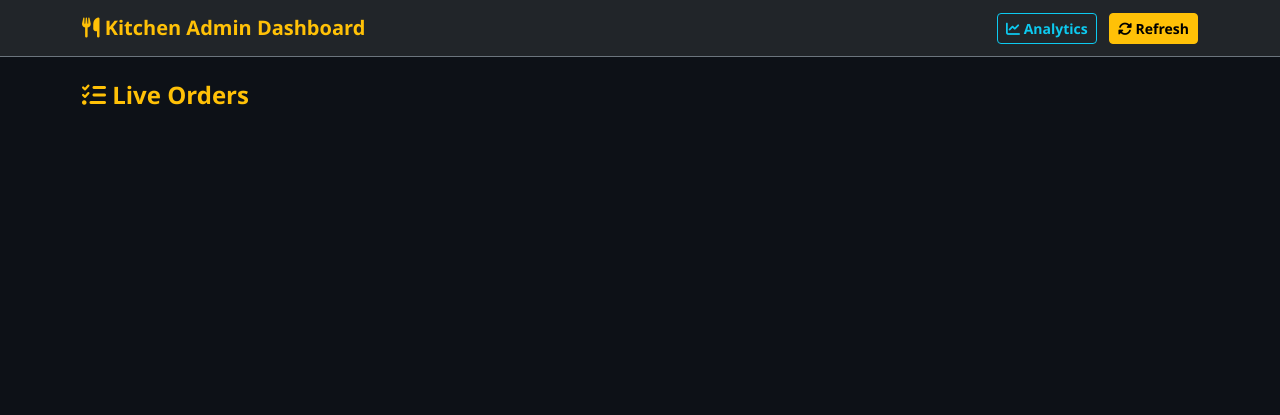
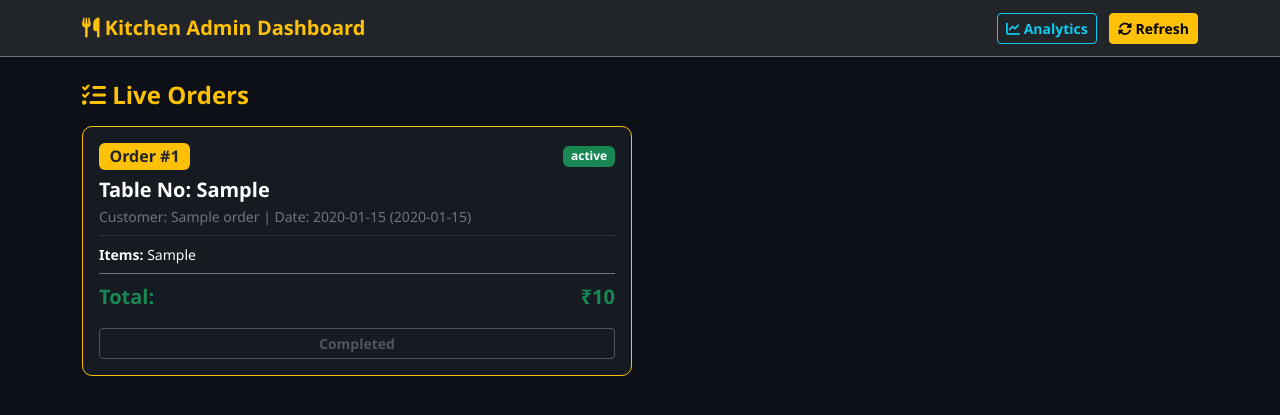
Before and after one commit to Harshadamahajan28/hotel-menu-app, a Flask app: page /admin in a window 1280 px wide. Shown: the top 415 px of the page. Run offline with Flask 3, Linux system fonts and the light colour scheme; tables that the repository leaves empty hold one stand-in row (values such as "Sample post").

Commit message:
Update admin.html

```diff
--- a/templates/admin.html
+++ b/templates/admin.html
@@ -42,18 +42,13 @@
                 }
 
                 data.orders.forEach(ord => {
-                    let itemsHTML = '';
-                    ord.items.forEach(i => {
-                        itemsHTML += `<li class="d-flex justify-content-between"><span>${i.name} (x${i.qty})</span><strong>₹${i.price * i.qty}</strong></li>`;
-                    });
-
                     const isPending = ord.status.includes('Pending');
                     const statusBadge = isPending
                         ? `<span class="badge bg-warning text-dark">${ord.status}</span>`
                         : `<span class="badge bg-success">${ord.status}</span>`;
 
                     const actionBtn = isPending
-                        ? `<button class="btn btn-success btn-sm w-100 fw-bold mt-2" onclick="markCompleted('${ord.id}')"><i class="fa-solid fa-check-double me-1"></i> Mark as Completed</button>`
+                        ? `<button class="btn btn-success btn-sm w-100 fw-bold mt-2" onclick="markCompleted(${ord.id})"><i class="fa-solid fa-check-double me-1"></i> Mark as Completed</button>`
                         : `<button class="btn btn-outline-secondary btn-sm w-100 fw-bold mt-2" disabled>Completed</button>`;
 
                     container.innerHTML += `
@@ -64,9 +59,9 @@
                                     ${statusBadge}
                                 </div>
                                 <h5 class="fw-bold text-white mb-1">Table No: ${ord.table_no}</h5>
-                                <p class="text-secondary small mb-2">Customer: ${ord.customer_name} | Time: ${ord.time}</p>
+                                <p class="text-secondary small mb-2">Customer: ${ord.customer_name} | Date: ${ord.date} (${ord.time})</p>
                                 <hr class="border-secondary my-2">
-                                <ul class="list-unstyled small text-light mb-2">${itemsHTML}</ul>
+                                <p class="small text-light mb-2"><strong>Items:</strong> ${ord.items_str}</p>
                                 <div class="d-flex justify-content-between fw-bold text-success fs-5 border-top border-secondary pt-2 mb-2">
                                     <span>Total:</span>
                                     <span>₹${ord.total}</span>
@@ -88,7 +83,7 @@
                 });
                 const data = await res.json();
                 if(data.success) {
-                    fetchOrders(); // Refresh status immediately
+                    fetchOrders();
                 }
             } catch(e) { alert('Failed to update status'); }
         }
```
